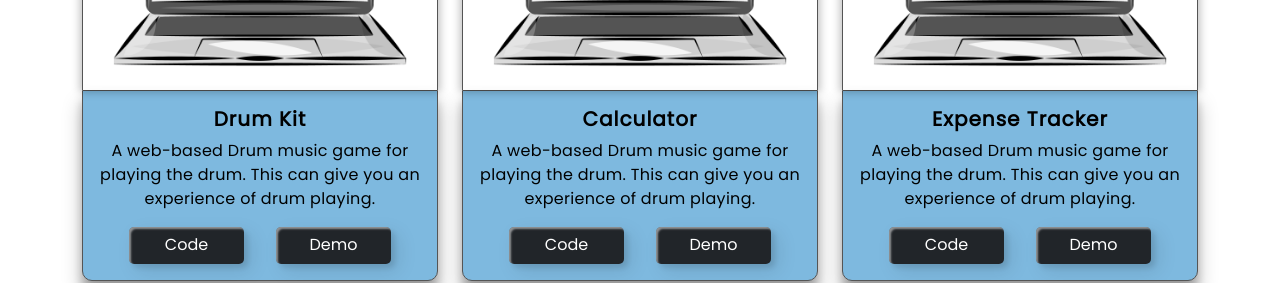
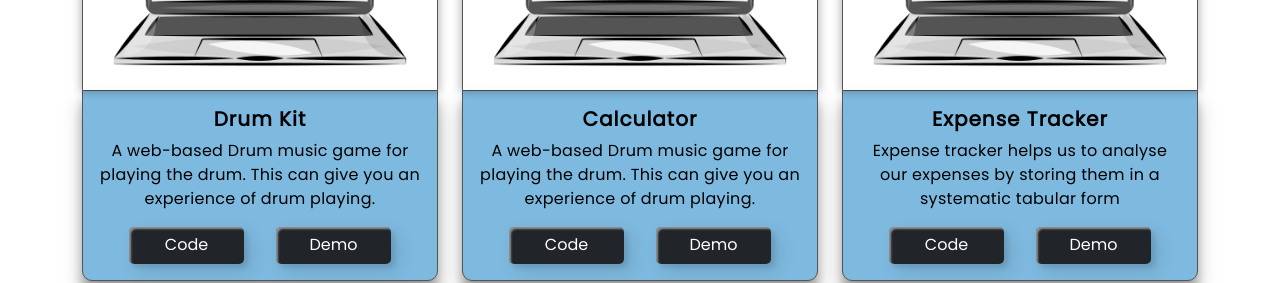
Before and after one commit to satyampund/satyam-portfolio, a React (Create React App) app: page / in a window 1280 px wide. Shown: the part 2920-3203 px from the top of the page. Built offline with nearby package versions, Linux system fonts and the light colour scheme; no server answers.

Commit message:
add expense tracker info

```diff
--- a/src/components/Projects/ProjectCardLogic.js
+++ b/src/components/Projects/ProjectCardLogic.js
@@ -104,7 +104,7 @@ const ProjectCardLogic = () => {
       codeLink: 'https://github.com/satyampund/expense-tracker',
       demoLink: 'https://expense-tracker-icp.netlify.app/',
       description:
-        'A web-based Drum music game for playing the drum. This can give you an experience of drum playing.',
+        'Expense tracker helps us to analyse our expenses by storing them in a systematic tabular form',
     },
   ];
 
```
